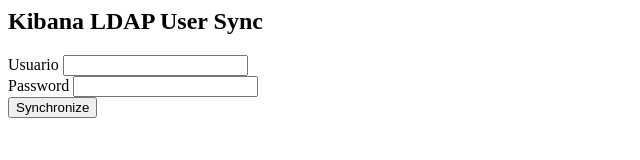
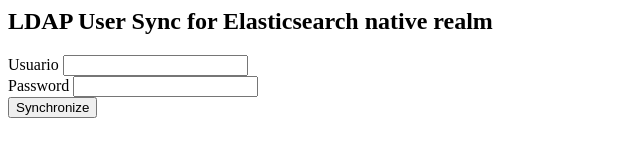
Before and after one commit to arthmoeros/ldap-sync-elasticsearch-native-realm, a website: page src/index.html in a window 1280 px wide. Shown: the whole page, without its empty margins (0-640 px from the left). Drawn offline with Linux system fonts and the light colour scheme.

Commit message:
fixed html title

```diff
--- a/src/index.html
+++ b/src/index.html
@@ -40,7 +40,7 @@
 </head>
 
 <body>
-  <h2>Kibana LDAP User Sync</h2>
+  <h2>LDAP User Sync for Elasticsearch native realm</h2>
   <div>
     <label>Usuario</label>
     <input type="text" id="user" />
```
